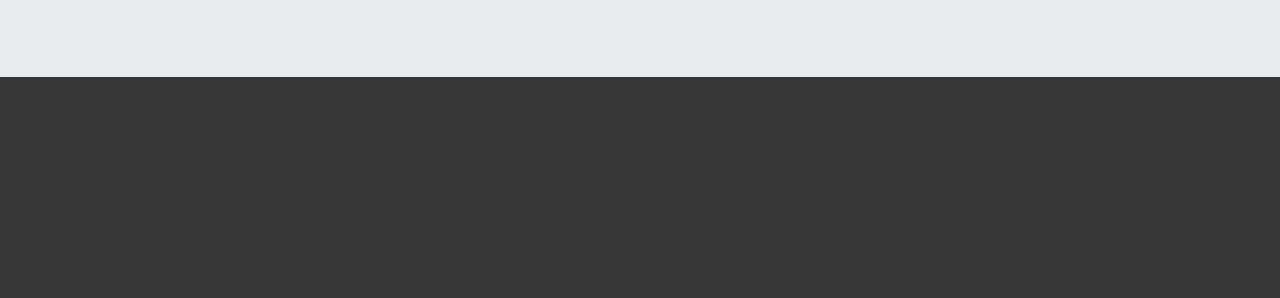
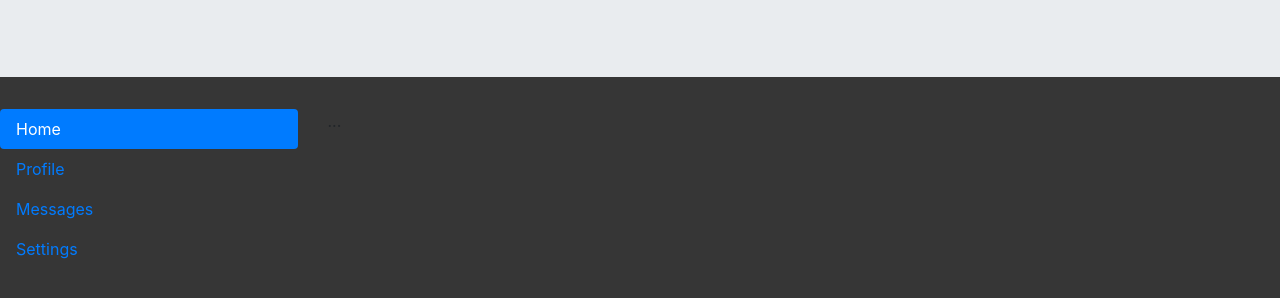
Before and after one commit to puentebravo/Squall, a plain HTML site: page index.html in a window 1280 px wide. Shown: the part 172-470 px from the top of the page. Drawn offline with nearby package versions, Linux system fonts and the light colour scheme.

Commit message:
Added font awesome link, side navbar to index.html

```diff
--- a/index.html
+++ b/index.html
@@ -9,6 +9,10 @@
       integrity="sha384-TX8t27EcRE3e/ihU7zmQxVncDAy5uIKz4rEkgIXeMed4M0jlfIDPvg6uqKI2xXr2"
       crossorigin="anonymous"
     />
+    <script
+      src="https://kit.fontawesome.com/d2a4e36e21.js"
+      crossorigin="anonymous"
+    ></script>
     <link rel="stylesheet" href="assets/style.css" />
     <title>Squall</title>
   </head>
@@ -19,7 +23,93 @@
         <p class="lead text-center">Is there a monsoon in your lagoon?</p>
       </div>
     </div>
-
+    <div class="row">
+      <div class="col-3">
+        <div
+          class="nav flex-column nav-pills"
+          id="v-pills-tab"
+          role="tablist"
+          aria-orientation="vertical"
+        >
+          <a
+            class="nav-link active"
+            id="v-pills-home-tab"
+            data-toggle="pill"
+            href="#v-pills-home"
+            role="tab"
+            aria-controls="v-pills-home"
+            aria-selected="true"
+            >Home</a
+          >
+          <a
+            class="nav-link"
+            id="v-pills-profile-tab"
+            data-toggle="pill"
+            href="#v-pills-profile"
+            role="tab"
+            aria-controls="v-pills-profile"
+            aria-selected="false"
+            >Profile</a
+          >
+          <a
+            class="nav-link"
+            id="v-pills-messages-tab"
+            data-toggle="pill"
+            href="#v-pills-messages"
+            role="tab"
+            aria-controls="v-pills-messages"
+            aria-selected="false"
+            >Messages</a
+          >
+          <a
+            class="nav-link"
+            id="v-pills-settings-tab"
+            data-toggle="pill"
+            href="#v-pills-settings"
+            role="tab"
+            aria-controls="v-pills-settings"
+            aria-selected="false"
+            >Settings</a
+          >
+        </div>
+      </div>
+      <div class="col-9">
+        <div class="tab-content" id="v-pills-tabContent">
+          <div
+            class="tab-pane fade show active"
+            id="v-pills-home"
+            role="tabpanel"
+            aria-labelledby="v-pills-home-tab"
+          >
+            ...
+          </div>
+          <div
+            class="tab-pane fade"
+            id="v-pills-profile"
+            role="tabpanel"
+            aria-labelledby="v-pills-profile-tab"
+          >
+            ...
+          </div>
+          <div
+            class="tab-pane fade"
+            id="v-pills-messages"
+            role="tabpanel"
+            aria-labelledby="v-pills-messages-tab"
+          >
+            ...
+          </div>
+          <div
+            class="tab-pane fade"
+            id="v-pills-settings"
+            role="tabpanel"
+            aria-labelledby="v-pills-settings-tab"
+          >
+            ...
+          </div>
+        </div>
+      </div>
+    </div>
     <script
       src="https://code.jquery.com/jquery-3.5.1.slim.min.js"
       integrity="sha384-DfXdz2htPH0lsSSs5nCTpuj/zy4C+OGpamoFVy38MVBnE+IbbVYUew+OrCXaRkfj"
```
